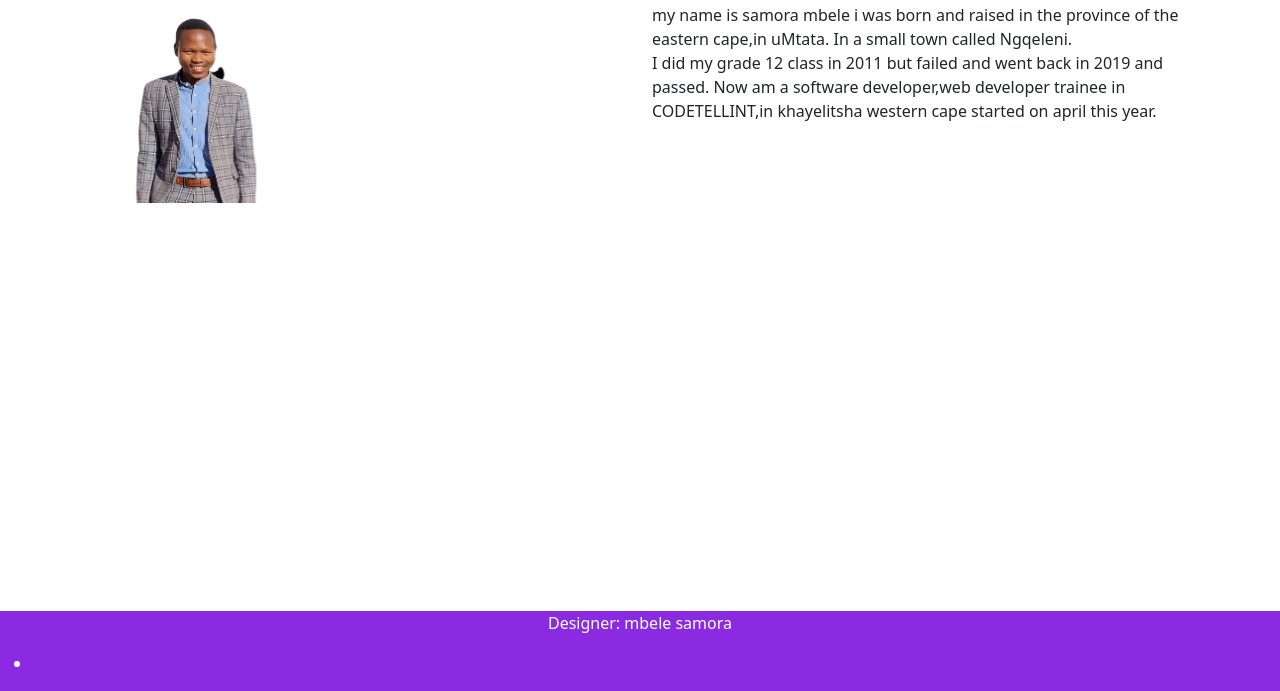
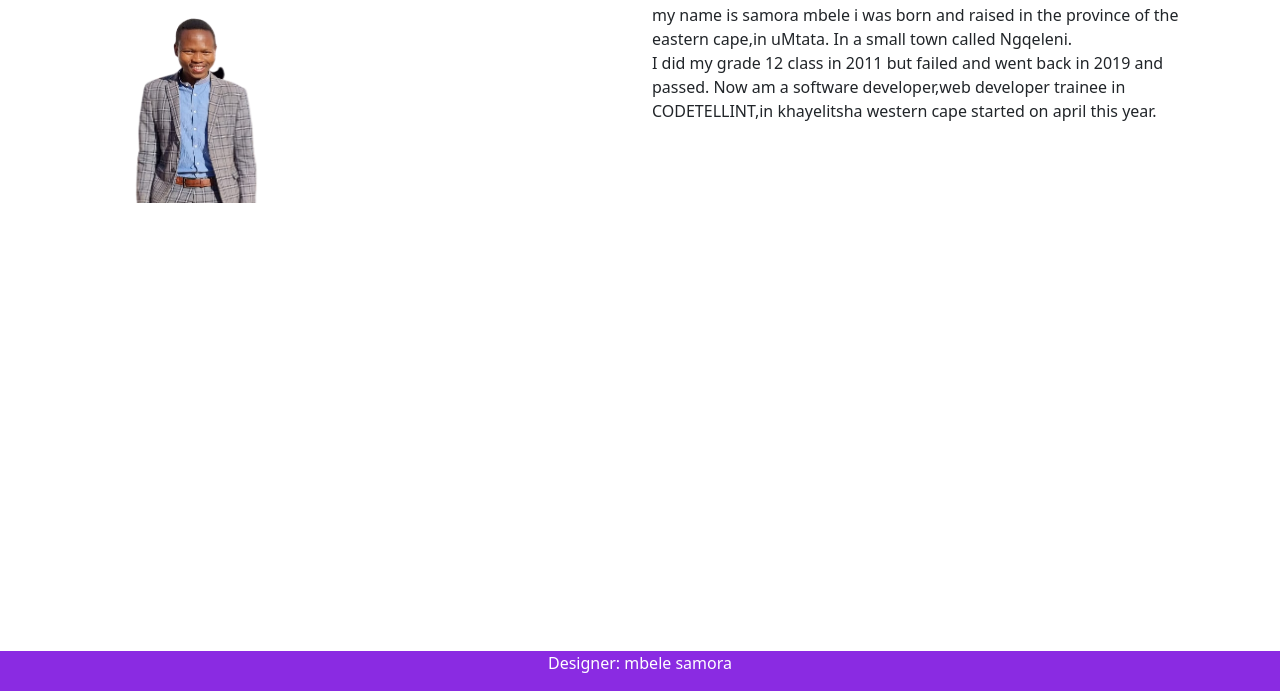
Before and after one commit to SamoraKD/portfoliorepo, a plain HTML site: page my portfolio/index.html in a window 1280 px wide. Shown: the part 109-800 px from the top of the page. Drawn offline with nearby package versions, Linux system fonts and the light colour scheme.

Commit message:
Update index.html

```diff
--- a/my portfolio/index.html
+++ b/my portfolio/index.html
@@ -70,9 +70,6 @@
 
 <div class="footer">
   <p>Designer: mbele samora</p>
-<ul>
-  <li href=""
-</ul>
 </div>
 </body>
 </html>
```
